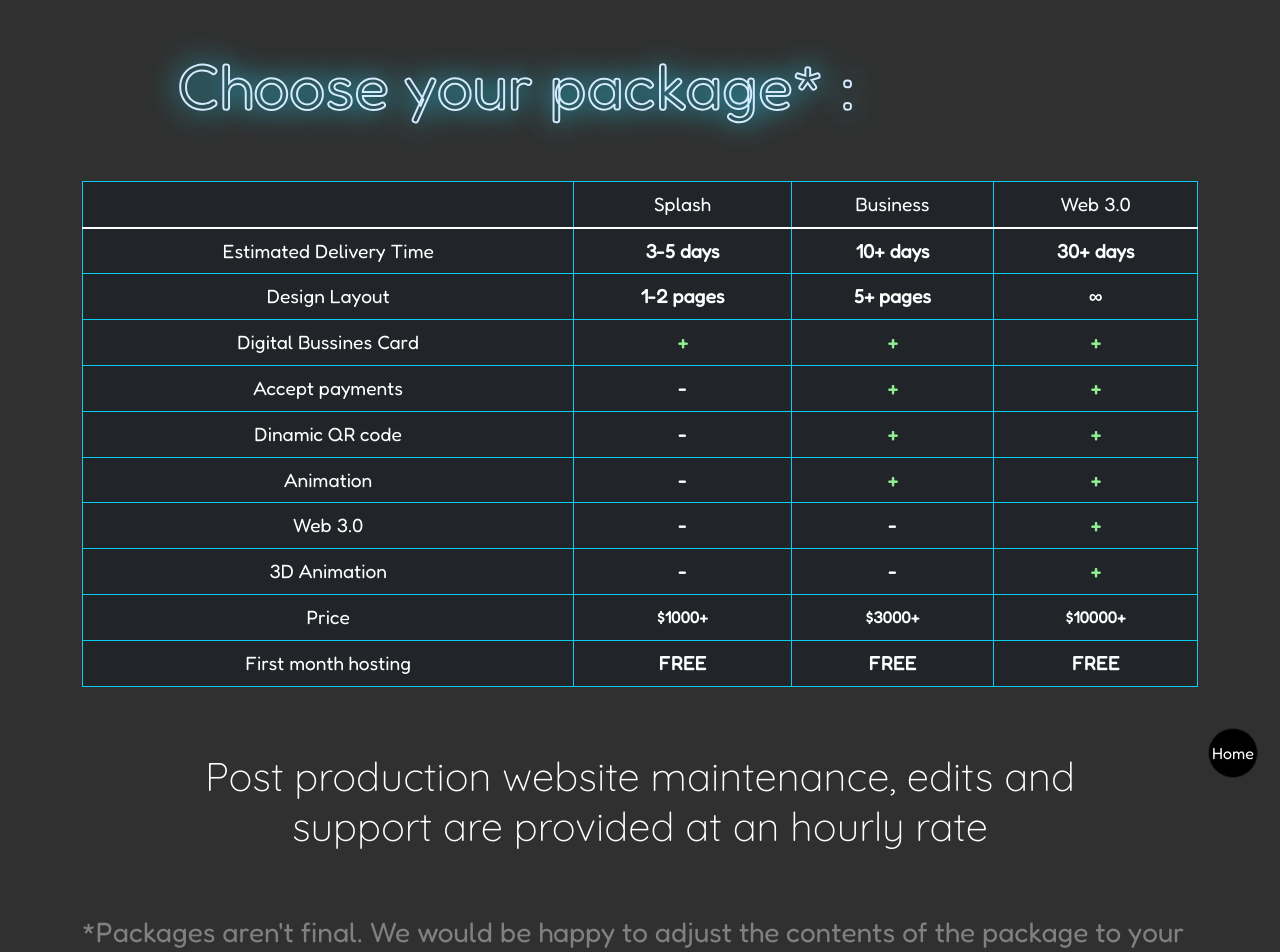
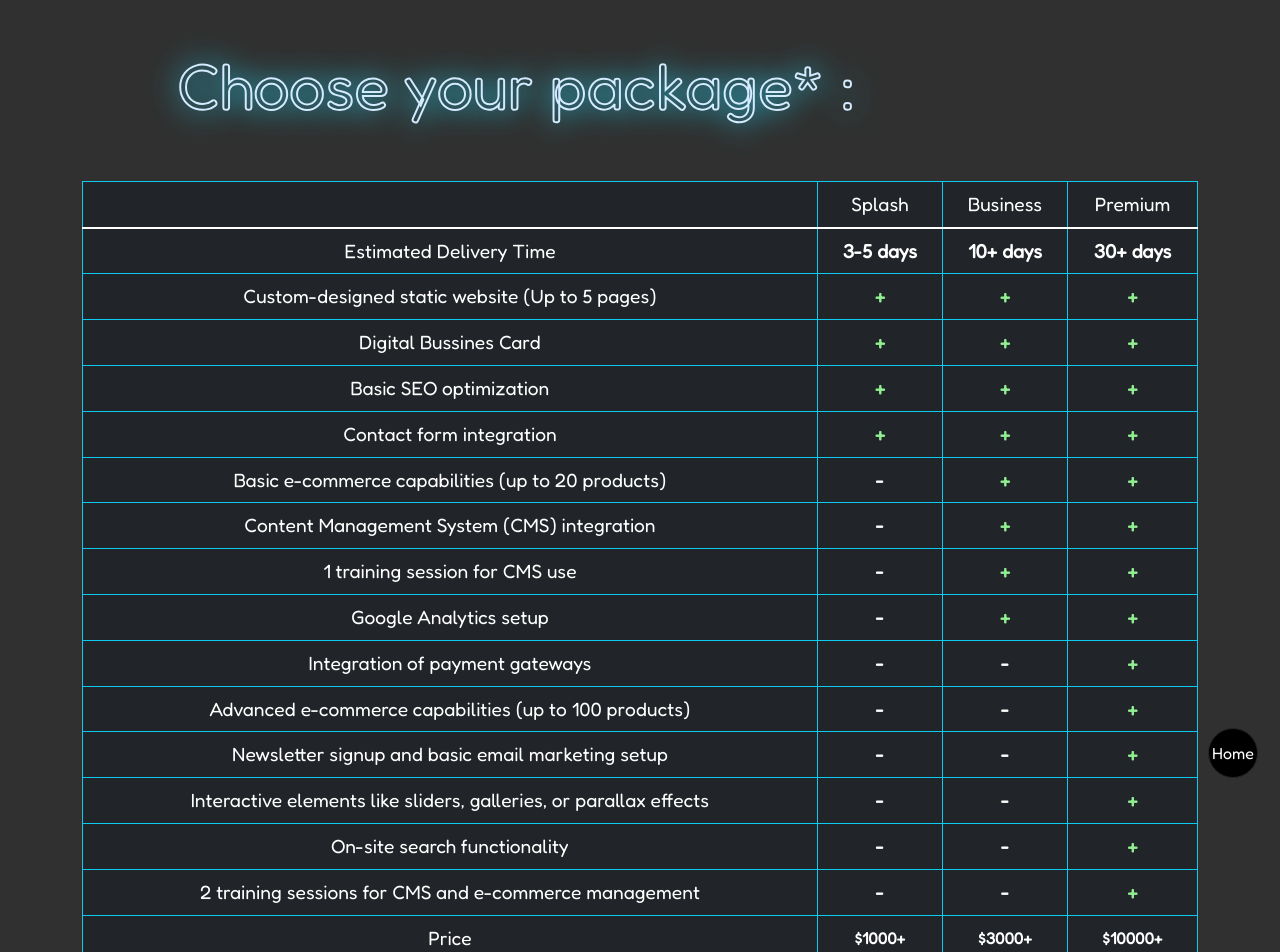
Before and after one commit to Vasily-drov/cyber_ren_prod, a React (Create React App) app: page /packages in a window 1280 px wide. Shown: the top 952 px of the page. Built offline with nearby package versions, Linux system fonts and the light colour scheme.

Commit message:
Fixed packages

```diff
--- a/src/components/Packages.jsx
+++ b/src/components/Packages.jsx
@@ -30,7 +30,7 @@ function Packages() {
                         <th scope="col"> </th>
                         <th scope="col">Splash</th>
                         <th scope="col">Business</th>
-                        <th scope="col">Web 3.0</th>
+                        <th scope="col">Premium</th>
                     </tr>
                     </thead>
                     <tbody>
@@ -41,10 +41,10 @@ function Packages() {
                         <td>30+ days</td>
                     </tr>
                     <tr>
-                        <th scope="row">Design Layout</th>
-                        <td>1-2 pages</td>
-                        <td>5+ pages</td>
-                        <td>∞</td>
+                        <th scope="row">Custom-designed static website (Up to 5 pages)</th>
+                        <td className="plus">+</td>
+                        <td className="plus">+</td>
+                        <td className="plus">+</td>
                     </tr>
                     <tr>
                         <th scope="row">Digital Bussines Card</th>
@@ -53,32 +53,73 @@ function Packages() {
                         <td className="plus">+</td>
                     </tr>
                     <tr>
-                        <th scope="row">Accept payments</th>
+                        <th scope="row">Basic SEO optimization</th>
+                        <td className="plus">+</td>
+                        <td className="plus">+</td>
+                        <td className="plus">+</td>
+                    </tr>
+                    <tr>
+                        <th scope="row">Contact form integration</th>
+                        <td className="plus">+</td>
+                        <td className="plus">+</td>
+                        <td className="plus">+</td>
+                    </tr>
+                    <tr>
+                        <th scope="row">Basic e-commerce capabilities (up to 20 products)</th>
                         <td>-</td>
                         <td className="plus">+</td>
                         <td className="plus">+</td>
                     </tr>
                     <tr>
-                        <th scope="row">Dinamic QR code</th>
-                        <td>-</td>
-                        <td className="plus">+</td>
-                        <td className="plus">+</td>
-                    </tr>
-
-                    <tr>
-                        <th scope="row">Animation</th>
+                        <th scope="row">Content Management System (CMS) integration</th>
                         <td>-</td>
                         <td className="plus">+</td>
                         <td className="plus">+</td>
                     </tr>
                     <tr>
-                        <th scope="row">Web 3.0</th>
+                        <th scope="row">1 training session for CMS use</th>
+                        <td>-</td>
+                        <td className="plus">+</td>
+                        <td className="plus">+</td>
+                    </tr>
+                    <tr>
+                        <th scope="row">Google Analytics setup</th>
+                        <td>-</td>
+                        <td className="plus">+</td>
+                        <td className="plus">+</td>
+                    </tr>
+                    <tr>
+                        <th scope="row">Integration of payment gateways </th>
                         <td>-</td>
                         <td>-</td>
                         <td className="plus">+</td>
                     </tr>
                     <tr>
-                        <th scope="row">3D Animation</th>
+                        <th scope="row">Advanced e-commerce capabilities (up to 100 products)</th>
+                        <td>-</td>
+                        <td>-</td>
+                        <td className="plus">+</td>
+                    </tr>
+                    <tr>
+                        <th scope="row">Newsletter signup and basic email marketing setup</th>
+                        <td>-</td>
+                        <td>-</td>
+                        <td className="plus">+</td>
+                    </tr>
+                    <tr>
+                        <th scope="row">Interactive elements like sliders, galleries, or parallax effects</th>
+                        <td>-</td>
+                        <td>-</td>
+                        <td className="plus">+</td>
+                    </tr>
+                        <tr>
+                        <th scope="row">On-site search functionality</th>
+                        <td>-</td>
+                        <td>-</td>
+                        <td className="plus">+</td>
+                    </tr>
+                    <tr>
+                        <th scope="row">2 training sessions for CMS and e-commerce management</th>
                         <td>-</td>
                         <td>-</td>
                         <td className="plus">+</td>
```
